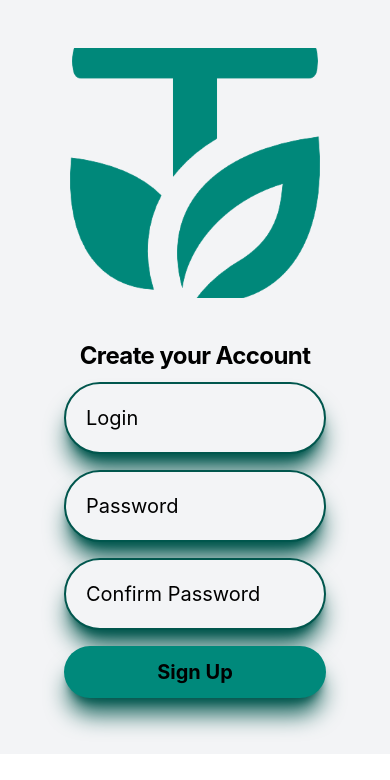
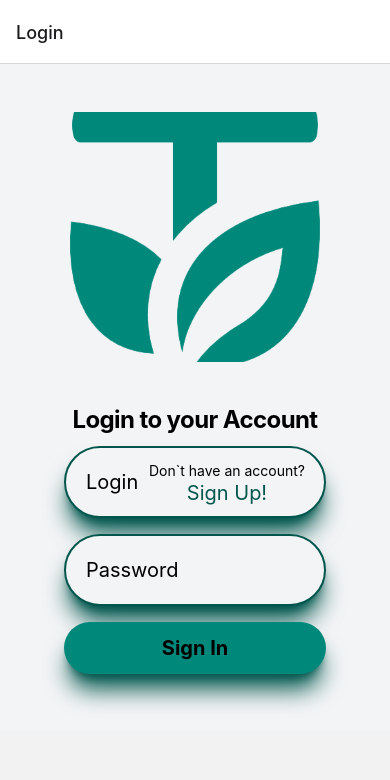
Before and after one commit to Codeholics-Anonymous/Trakky, a React Native app in the folder frontend/: screen /Login in a window 390 px wide. Shown: the top 780 px of the page. Built offline with nearby package versions, Linux system fonts and the light colour scheme.

Commit message:
added navigation in app

```diff
--- a/frontend/App.js
+++ b/frontend/App.js
@@ -1,10 +1,28 @@
-import { View, Text, Image } from "react-native";
-import { Login } from "./screens/Login";
-import { Register } from "./screens/Register";
-export default function App() {
+import { View, Text } from 'react-native';
+import { NavigationContainer } from '@react-navigation/native';
+import { createNativeStackNavigator } from '@react-navigation/native-stack';
+import { Login } from './screens/Login';
+import { Register } from './screens/Register';
+
+function HomeScreen() {
   return (
-    <View>
-      <Register></Register>
+    <View style={{ flex: 1, alignItems: 'center', justifyContent: 'center' }}>
+      <Text>Home Screen</Text>
     </View>
   );
 }
+
+const Stack = createNativeStackNavigator();
+
+function App() {
+  return (
+    <NavigationContainer>
+      <Stack.Navigator>
+        <Stack.Screen name="Login" component={Login} />
+        <Stack.Screen name="Register" component={Register} />
+      </Stack.Navigator>
+    </NavigationContainer>
+  );
+}
+
+export default App;
--- a/frontend/package.json
+++ b/frontend/package.json
@@ -10,6 +10,8 @@
   },
   "dependencies": {
     "@expo/metro-runtime": "~3.1.1",
+    "@react-navigation/native": "^6.1.17",
+    "@react-navigation/native-stack": "^6.9.26",
     "@types/react": "~18.2.45",
     "expo": "~50.0.14",
     "expo-image": "~1.10.6",
@@ -20,6 +22,8 @@
     "react-native": "0.73.6",
     "react-native-circular-progress-indicator": "^4.4.2",
     "react-native-reanimated": "~3.6.2",
+    "react-native-safe-area-context": "4.8.2",
+    "react-native-screens": "~3.29.0",
     "react-native-svg": "^14.1.0",
     "react-native-web": "~0.19.6",
     "typescript": "^5.3.0"
--- a/frontend/screens/Login.js
+++ b/frontend/screens/Login.js
@@ -1,7 +1,7 @@
-import { Text, View, TextInput, TouchableOpacity } from 'react-native';
+import { Text, View, TextInput, TouchableOpacity, Button } from 'react-native';
 import { Logo250x250 } from '../components/Logo250x250';
 
-export function Login() {
+export function Login( {navigation} ) {
   return (
     <View className="bg-gray-100">
       <View className='flex min-h-full flex-col justify-center px-6 py-12 lg:px-8'>
@@ -29,7 +29,9 @@ export function Login() {
 
           <View className="fixed w-full p-4">
             <Text className='text-center'>Don`t have an account?</Text>
-            <Text className='text-center'>Sign Up!</Text>
+            <TouchableOpacity onPress={() => navigation.navigate("Register")}>
+              <Text title="Sign Up!" className='text-center text-xl text-dark-green'>Sign Up!</Text>
+            </TouchableOpacity>
           </View>
         </View>
       </View>
```
Also changed, not shown: 1 other file (tests, documents, lock files or other folders).
